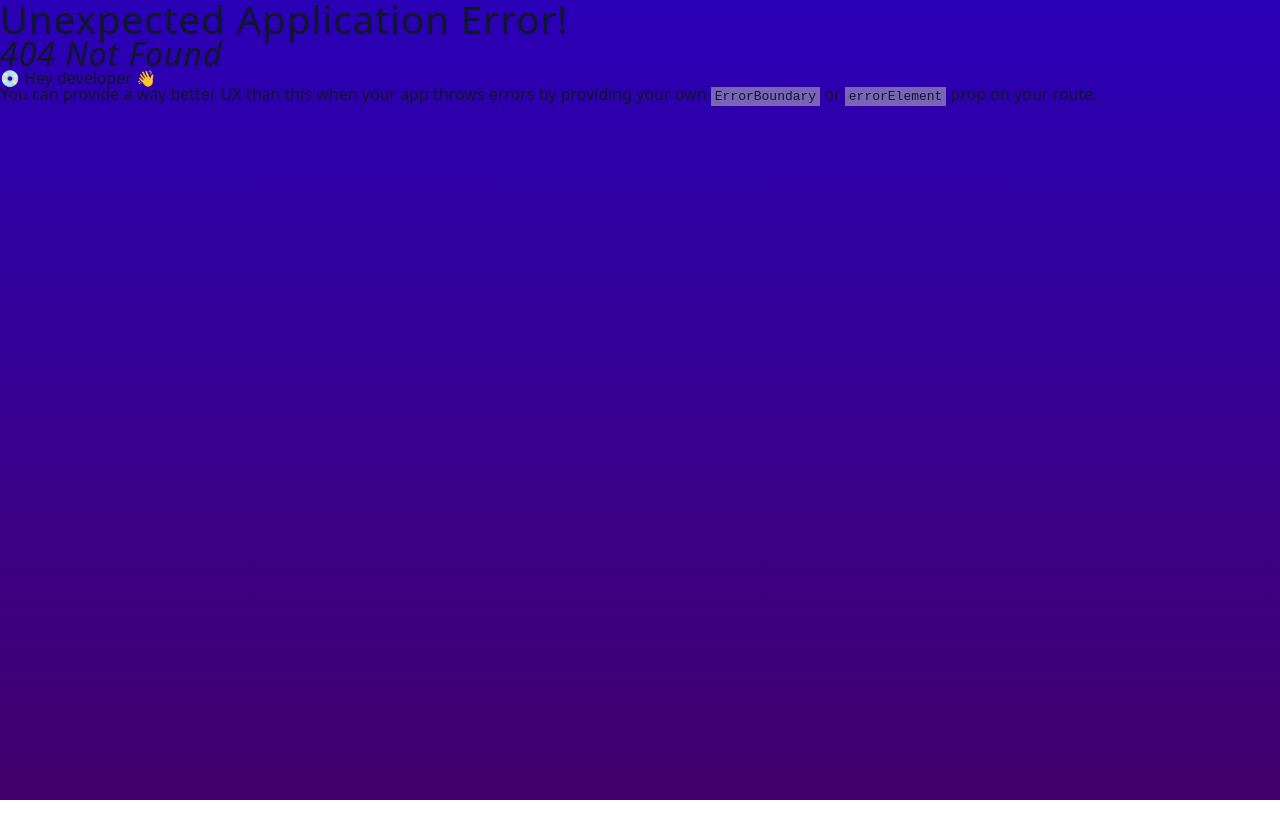
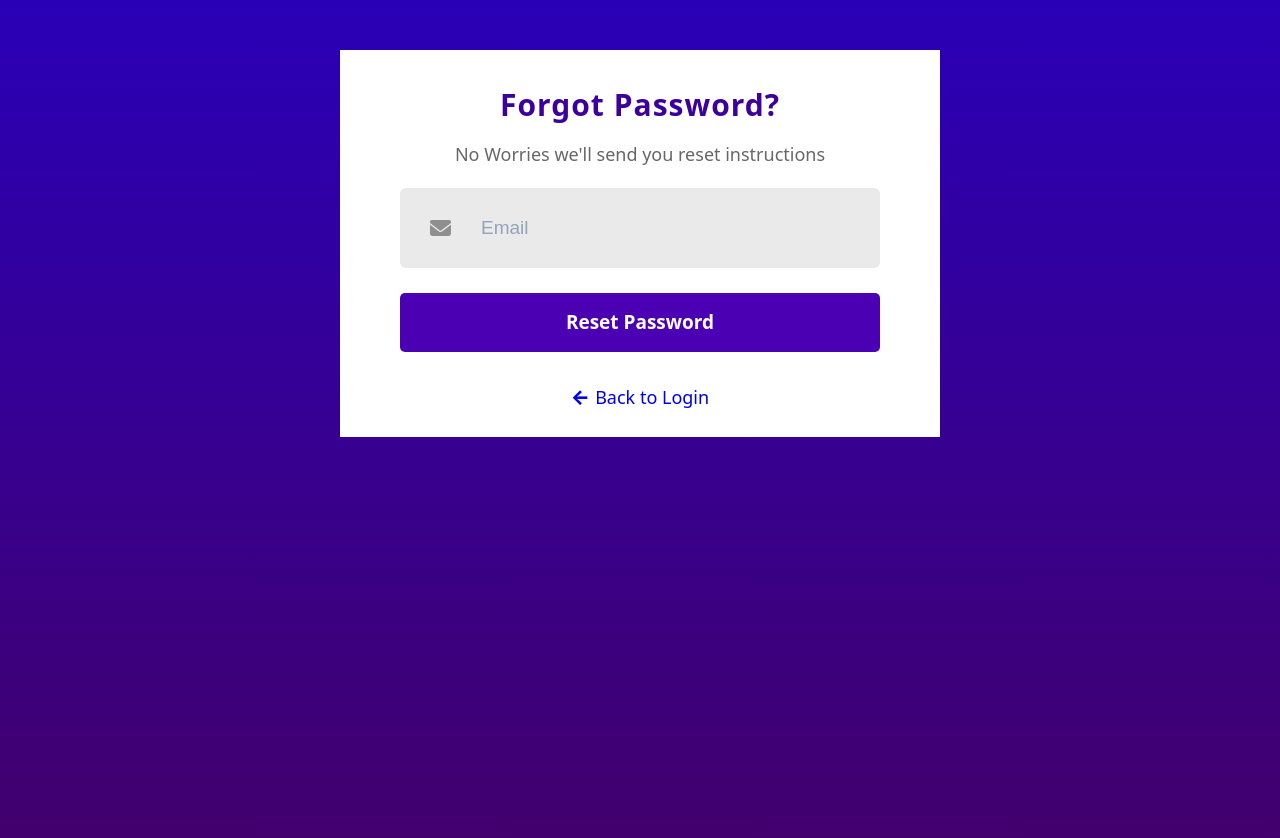
Before and after one commit to akshaykhatri-art/EventAppMern, a React (Vite) app in the folder client/: page /forgot-password in a window 1280 px wide. Before the commit this address had no page. Shown: the top 838 px of the page. Before the commit the page ends 800 px from the top, so only its background shows below. Built offline with nearby package versions, Linux system fonts and the light colour scheme.

Commit message:
Forgot Password Page

```diff
--- a/client/src/App.jsx
+++ b/client/src/App.jsx
@@ -1,6 +1,6 @@
 import React from "react";
 import { RouterProvider, createBrowserRouter } from "react-router-dom";
-import { HomeLayout, Login, Register } from "./pages";
+import { ForgotPassword, HomeLayout, Login, Register } from "./pages";
 
 const router = createBrowserRouter([
   {
@@ -15,6 +15,10 @@ const router = createBrowserRouter([
     path: "/login",
     element: <Login />,
   },
+  {
+    path: "/forgot-password",
+    element: <ForgotPassword />,
+  },
 ]);
 
 const App = () => {
--- a/client/src/assets/css/RegisterLogin.css
+++ b/client/src/assets/css/RegisterLogin.css
@@ -83,6 +83,12 @@
   margin-top: 40px;
 }
 
+.submit-container.top-container h2 {
+  color: #3c009d;
+  font-size: 30px;
+  font-weight: 600;
+}
+
 .submit,
 .link {
   display: flex;
@@ -106,7 +112,7 @@
   height: 59px;
   color: #fff;
   background: #4c00b4;
-  border-radius: 50px;
+  border-radius: 5px;
   font-size: 19px;
   font-weight: 700;
   cursor: pointer;
@@ -116,3 +122,26 @@
   background: #eaeaea;
   color: #676767;
 }
+
+.card-text {
+  display: flex;
+  align-items: center;
+  justify-content: center;
+  color: #676767;
+  font-size: 18px;
+  margin-bottom: 10px;
+}
+
+.back-to-login {
+  margin-top: 10px;
+  color: #797979;
+  font-size: 18px;
+  display: flex;
+  align-items: center;
+  justify-content: center;
+}
+
+.back-to-login span {
+  font-size: 20px;
+  font-weight: 800;
+}
--- /dev/null
+++ b/client/src/pages/ForgotPassword.jsx
@@ -0,0 +1,33 @@
+import React from "react";
+import { Link } from "react-router-dom";
+import email_icon from "../assets/images/email.png";
+import "../assets/css/RegisterLogin.css";
+
+const ForgotPassword = () => {
+  return (
+    <div className="container-register-login">
+      <div className="submit-container top-container">
+        <h2>Forgot Password?</h2>
+      </div>
+      <div className="card-text">
+        <p>No Worries we'll send you reset instructions</p>
+      </div>
+      <div className="inputs">
+        <div className="input">
+          <img src={email_icon} alt="" />
+          <input type="email" placeholder="Email" />
+        </div>
+      </div>
+      <div className="submit-container button-container">
+        <div className="submit button">Reset Password</div>
+      </div>
+      <div className="back-to-login">
+        <Link to="/login">
+          <span>&#8592; </span>Back to Login
+        </Link>
+      </div>
+    </div>
+  );
+};
+
+export default ForgotPassword;
--- a/client/src/pages/Login.jsx
+++ b/client/src/pages/Login.jsx
@@ -1,6 +1,5 @@
 import React from "react";
 import { Link } from "react-router-dom";
-import user_icon from "../assets/images/person.png";
 import email_icon from "../assets/images/email.png";
 import password_icon from "../assets/images/password.png";
 import "../assets/css/RegisterLogin.css";
@@ -28,7 +27,10 @@ const Login = () => {
         </div>
       </div>
       <div className="forgot-password">
-        Lost Password? <span>Click Here!</span>
+        Lost Password?{" "}
+        <span>
+          <Link to="/forgot-password">Click Here!</Link>
+        </span>
       </div>
       <div className="submit-container button-container">
         <div className="submit button">Login</div>
--- a/client/src/pages/index.js
+++ b/client/src/pages/index.js
@@ -1,3 +1,4 @@
 export { default as Login } from "./Login";
 export { default as Register } from "./Register";
 export { default as HomeLayout } from "./HomeLayout";
+export { default as ForgotPassword } from "./ForgotPassword";
```
